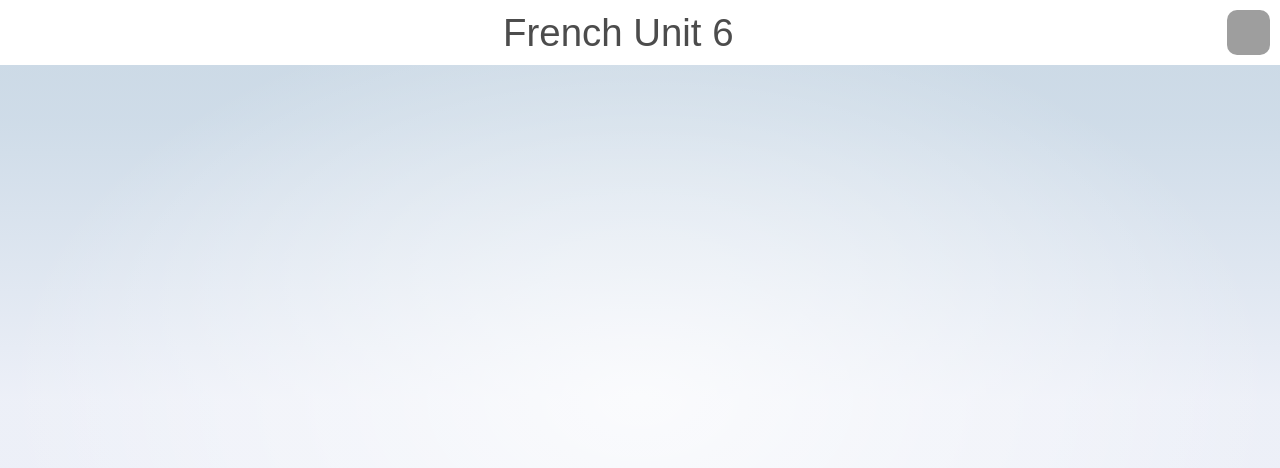
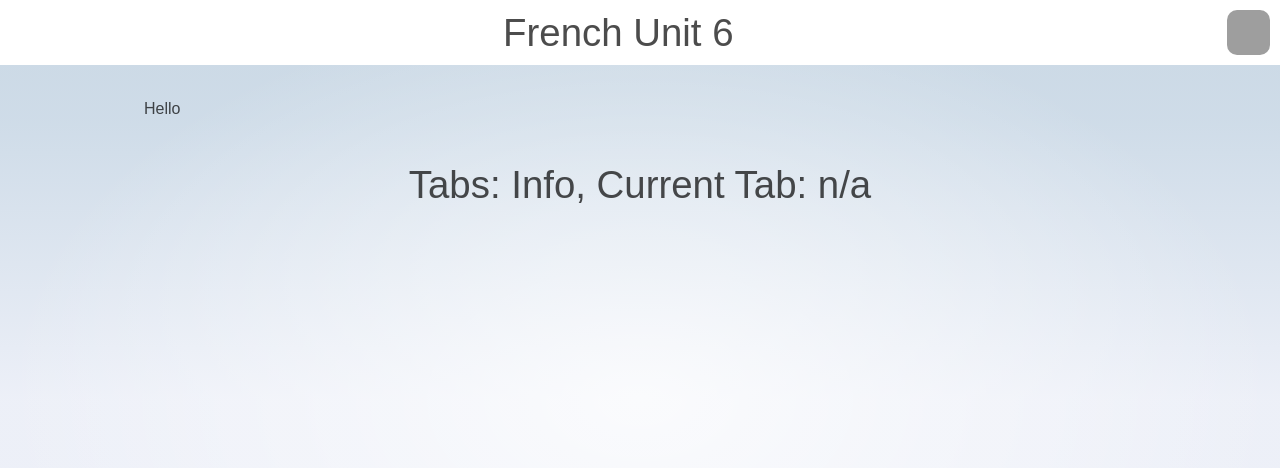
Before and after one commit to VzxaiDev/learning-app, a SvelteKit app: page / in a window 1280 px wide. Shown: the top 468 px of the page. Built offline with nearby package versions, Linux system fonts and the light colour scheme; grey boxes are pictures that could not be loaded.

Commit message:
1 file modified

```diff
--- a/src/components/Tabbar.svelte
+++ b/src/components/Tabbar.svelte
@@ -1,18 +1,18 @@
 <script>
-  import { setContext, writeable } from 'svelte'
+  import { setContext } from 'svelte'
+  import { writable } from 'svelte/store';
 
   const tabs = [];
 
-  const currentTab = writeable();
+  const currentTab = writable('n/a');
 
   setContext('tabbar', {
     config: tabName => {
       tabs.push(tabName);
-      currentTab(tabName);
     },
     currentTab
-  })
+  });
 </script>
 
 <slot />
-<h1>Tabs: {tabs}, Current Tab: {currentTab}</h1>
+<h1>Tabs: {tabs}, Current Tab: {$currentTab} </h1>
```
